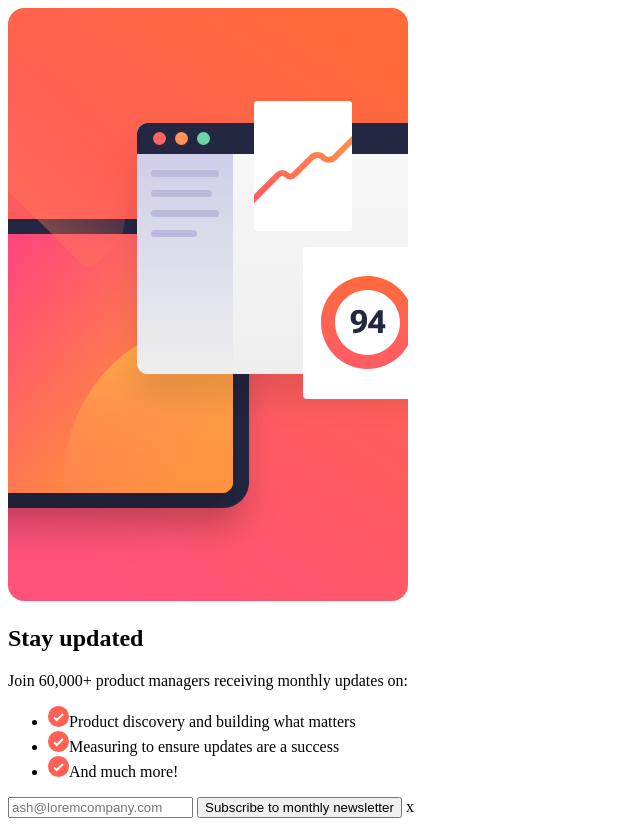
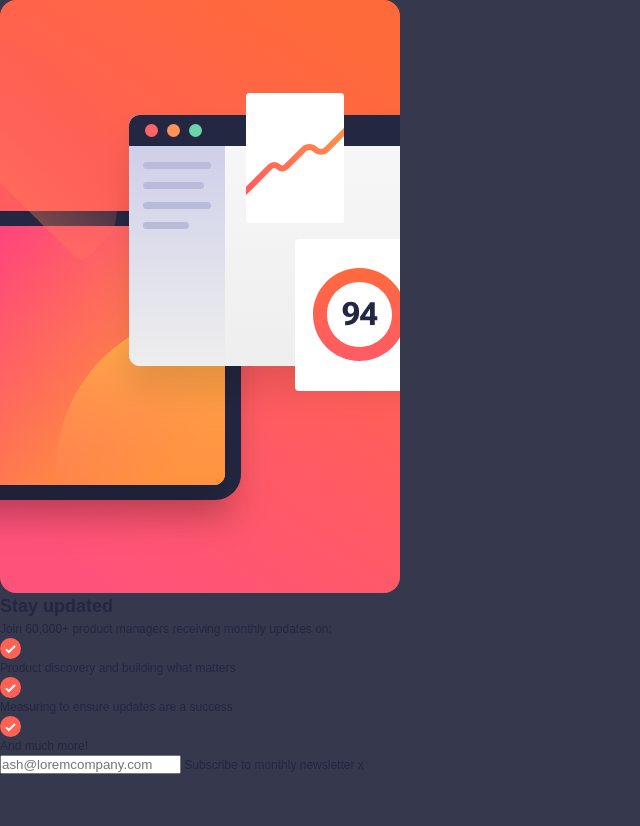
Before and after one commit to dev-ethanjohn/newsletter-sign-up-success-message, a plain HTML site: page index.html in a window 1280 px wide. Shown: the whole page, without its empty margins (0-640 px from the left). After the commit the page ends 800 px from the top, so only its background shows below. Drawn offline with Linux system fonts and the light colour scheme.

Commit message:
add CSS custom properties

```diff
--- a/index.html
+++ b/index.html
@@ -10,23 +10,29 @@
 
   <title>Frontend Mentor | Newsletter sign-up form with success message</title>
 
-  <!-- Feel free to remove these styles or customise in your own stylesheet 👍 -->
+  <!-- NOTE: CSS -->
+  <link rel="stylesheet" href="styles.css">
   <style>
-    .attribution {
-      font-size: 11px;
-      text-align: center;
-    }
-
-    .attribution a {
-      color: hsl(228, 45%, 44%);
+    .visually-hidden {
+      position: absolute;
+      width: 1px;
+      height: 1px;
+      margin: -1px;
+      padding: 0;
+      overflow: hidden;
+      clip: rect(0, 0, 0, 0);
+      white-space: nowrap;
+      border: 0;
     }
   </style>
+
 </head>
 
 <body>
 
   <!-- Sign-up form start -->
   <main>
+    <h1 class="visually-hidden">Newsletter Signup Form</h1>
     <section>
 
       <picture>
@@ -62,9 +68,6 @@
       </div>
     </section>
 
-
-
-
     <dialog class="">
 
       Thanks for subscribing!
--- /dev/null
+++ b/styles.css
@@ -0,0 +1,77 @@
+/*=======================
+ * CUSTOM PROPERTIES
+ *========================**/
+
+:root {
+  /*colors */
+  --clr-grey: 0 0% 58%;
+
+  --clr-white: 0 100% 100%;
+
+  --clr-blue-800: 234 29% 20%;
+  --clr-blue-700: 235 18% 26%;
+
+  --clr-red: 4 100% 67%;
+
+  --clr-gradient-orange: 15 100% 61%;
+  --clr-gradient-red: 346 100% 66%;
+
+  /* font-family */
+  --ff-sans: "Robot", sans-serif;
+
+  /* font size */
+  --fs-500: 2.5rem; /* 40-56px*/
+  --fs-200: 0.75rem; /*16x*/
+  --fs-100: 0.8125rem; /*12px*/
+}
+
+@media (min-width: 48em) {
+  :root {
+    --fs-500: 3.5rem; /*56px*/
+  }
+}
+
+*,
+*::before,
+*::after {
+  box-sizing: border-box;
+}
+
+* {
+  margin: 0;
+  padding: 0;
+}
+
+body {
+  font-family: var(--ff-sans);
+  font-size: var(--fs-200);
+  font-weight: normal;
+  color: hsl(var(--clr-blue-800));
+
+  /* improve text rendering on mac */
+  -webkit-font-smoothing: antialiased;
+
+  background-color: hsl(var(--clr-blue-700));
+  line-height: 1.5;
+}
+
+img {
+  /* https://www.youtube.com/watch?v=345V2MU3E_w */
+  font-style: italic;
+  display: block;
+  max-width: 100%;
+  height: auto;
+}
+
+p,
+h1,
+h2,
+h3 {
+  overflow-wrap: break-word;
+}
+
+button {
+  display: inline;
+  all: unset;
+  cursor: pointer;
+}
```
